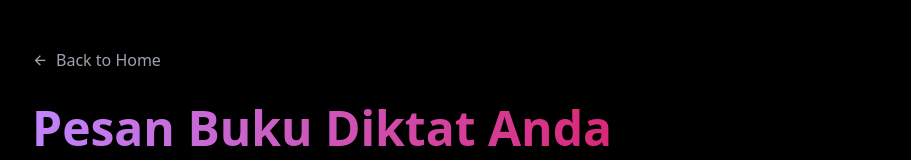
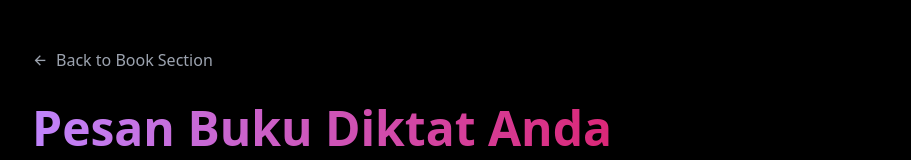
Before and after one commit to FeynmanProject/feynmanbookstore.github.io, a Next.js app: page /order in a window 1280 px wide. Shown: the top 160 px of the page, without its empty margins (184-1095 px from the left). Built offline with nearby package versions, Linux system fonts and the light colour scheme.

Commit message:
Update page.tsx

```diff
--- a/app/order/page.tsx
+++ b/app/order/page.tsx
@@ -167,11 +167,11 @@ const response = await fetch('/api/submit-order', {
         {/* Header */}
         <div className="mb-12">
           <Link
-            href="https://feynmanproject.vercel.app"
+            href="https://feynmanproject.vercel.app/books/"
             className="inline-flex items-center text-gray-400 hover:text-white transition-colors mb-8"
           >
             <i className="ri-arrow-left-line mr-2"></i>
-            Back to Home
+            Back to Book Section
           </Link>
 
           <h1 className="text-5xl font-bold mb-4">
```
